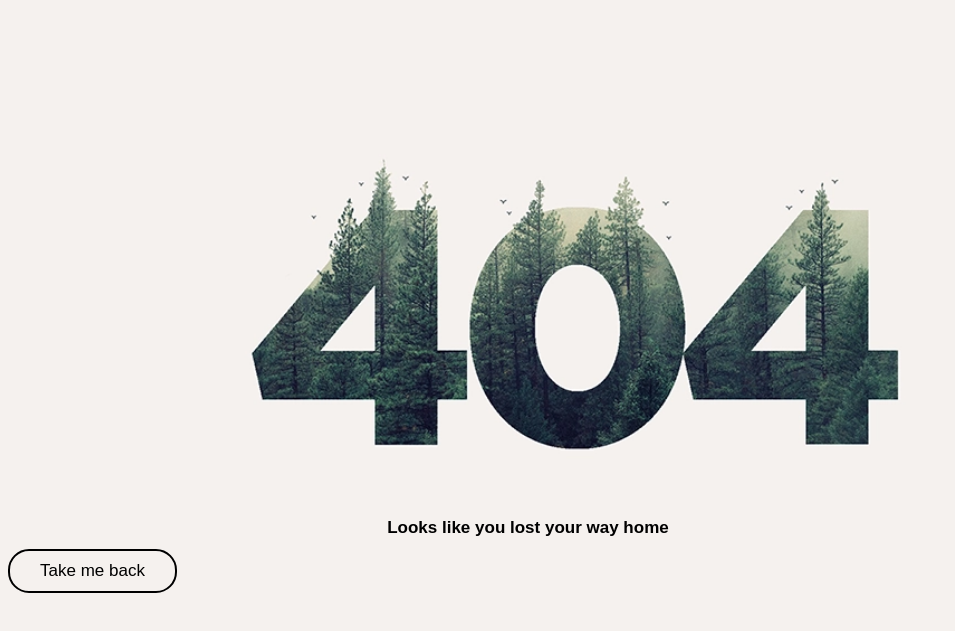
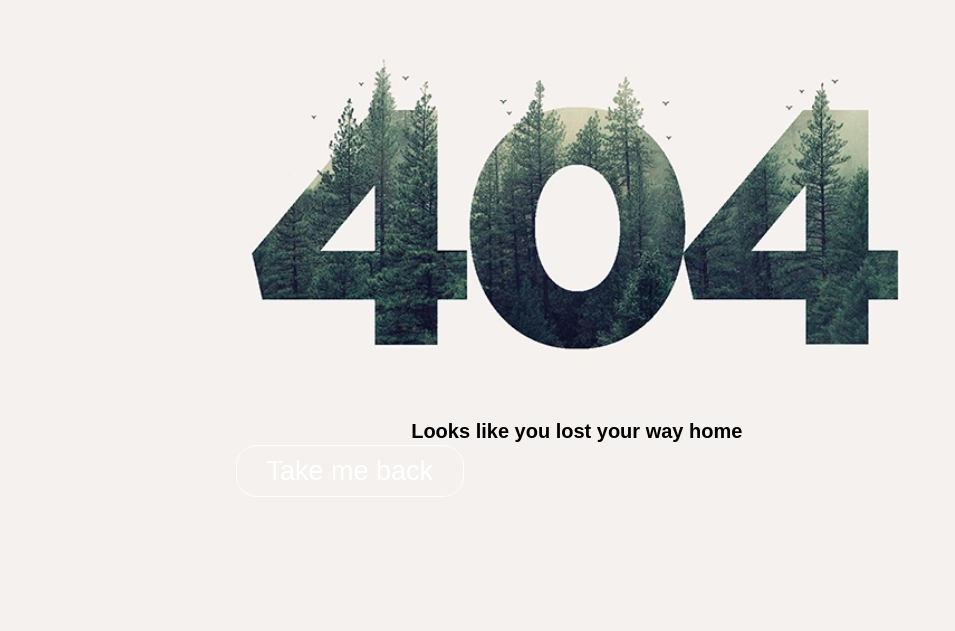
Before and after one commit to sarunaskl/03-FORREST, a website: page index.html in a window 1280 px wide. Shown: the part 125-756 px from the top of the page, without its empty margins (0-955 px from the left). Drawn offline with Linux system fonts and the light colour scheme.

Commit message:
minor changes to index

```diff
--- a/index.html
+++ b/index.html
@@ -7,11 +7,11 @@
     <title>03-FORREST</title>
 </head>
 <body style="background-color: rgb(245, 241, 238)">
-    <main style="display: block; width: 60%; margin-top: 250px;">
+    <main style="display: block; width: 60%; margin-top: 150px;">
         <img src="./img/forrest.png" alt="forrest" style="width: 100%; margin-left: 25%; display: inline-block;">
         <div>
-         <h1 style="display: block; margin-left: 50%; font-size: 17px; font-family: Arial, Helvetica, sans-serif;">Looks like you lost your way home</h1>
-         <a href="???" style="color: black; text-decoration: none; font-family: Arial, Helvetica, sans-serif; font-size: 17px; border: 2px solid black; padding: 10px; padding-left: 30px; padding-right: 30px; border-radius: 21px; display: inline-block;">Take me back</a>
+         <h1 style="text-align:center; margin-left: 50%; font-size: 20px; font-family: Arial, Helvetica, sans-serif;">Looks like you lost your way home</h1>
+         <a href="???" style="color: white; margin-left: 30%; text-align: center; text-decoration: none; font-family: Arial, Helvetica, sans-serif; font-size: 27px; border: 1px solid white; padding: 10px; padding-left: 30px; padding-right: 30px; border-radius: 21px;">Take me back</a>
 
         </div>
     </main>
```
